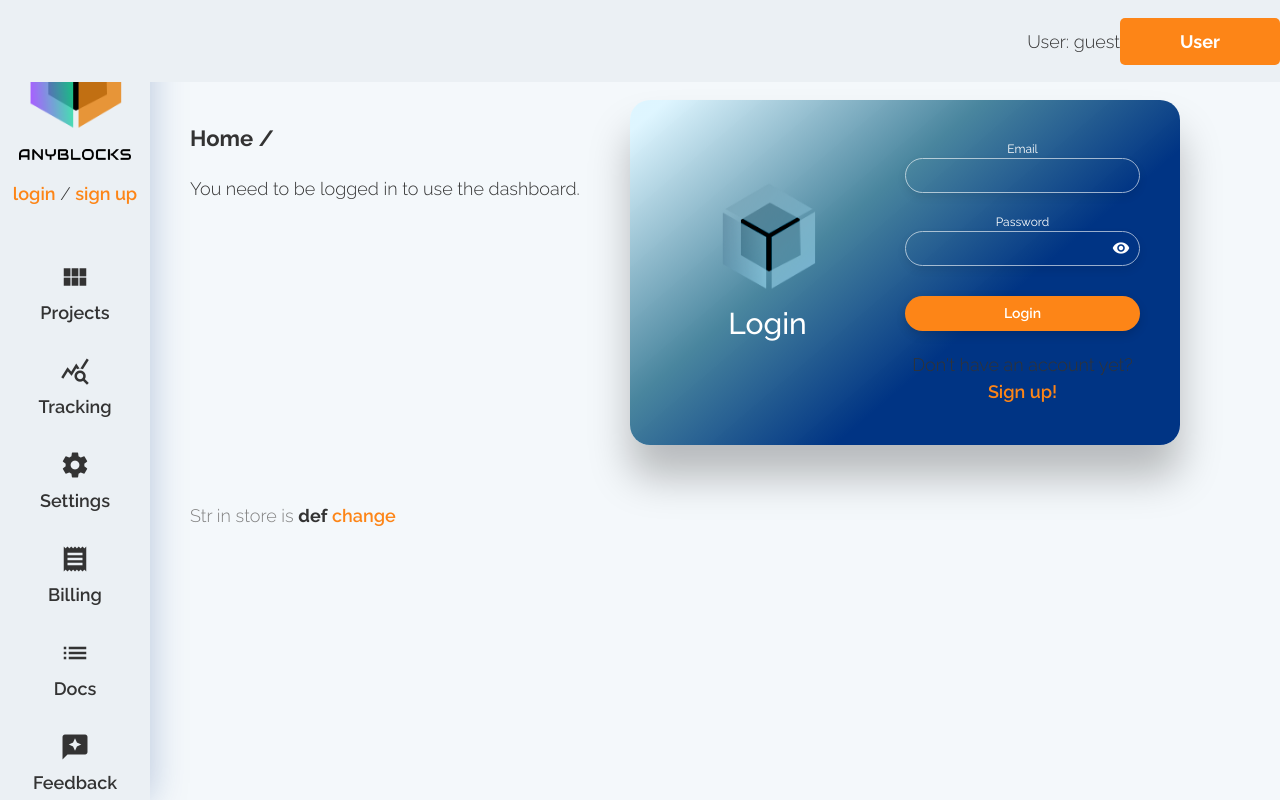
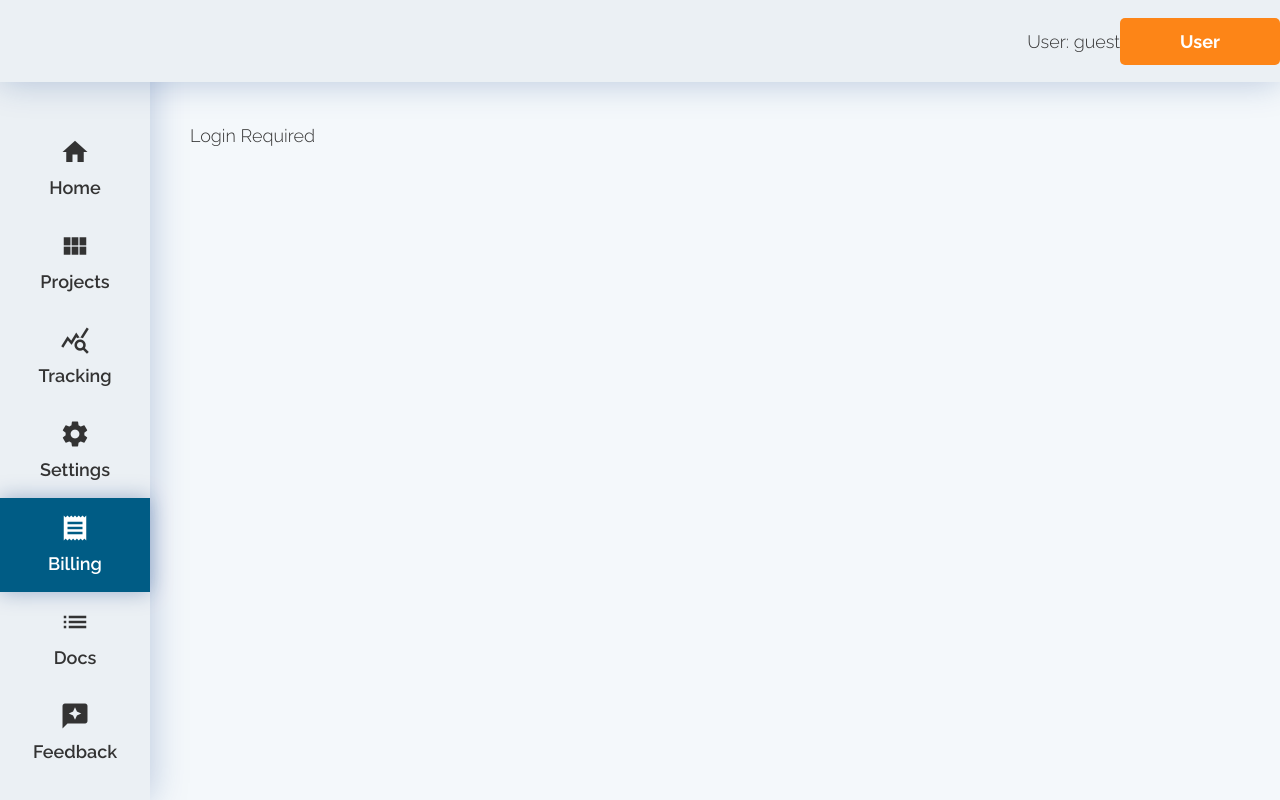
Before and after one commit to r2r23/anyblocks-dashboard-front, a Vue app: page /billing in a window 1280 px wide. Before the commit this address led to /. Built offline with nearby package versions, Linux system fonts and the light colour scheme; no server answers; a web font is replaced by a local one; what highcharts-vue would draw is missing.

Commit message:
Refactored store, registration, login/out, projects operations

```diff
--- a/src/App.vue
+++ b/src/App.vue
@@ -6,7 +6,12 @@
         <NavigationBar v-show="navVisible"/>
 
         <main :class="{'full-width': !navVisible}">
-            <router-view/>
+            <template v-if="user.id">
+                <router-view/>
+            </template>
+            <template v-if="!user.id">
+                Login Required
+            </template>
         </main>
 
 <!--        <ModalBox v-if="modalLoginNeeded" @close-clicked="modalLoginNeeded=false">-->
@@ -27,11 +32,12 @@
 
 <script>
 import {isMobile} from '@/common/helpers'
+import {mapGetters} from 'vuex'
 
 import NavigationBar from '@/components/NavigationBar'
-// import ModalBox from '@/components/ModalBox'
 import NotificationsArea from '@/components/NotificationsArea'
 import TopBar from '@/components/TopBar'
+// import ModalBox from '@/components/ModalBox'
 
 export default {
     name: 'App',
@@ -48,6 +54,9 @@ export default {
             navVisible: true,
             modalLoginNeeded: false,
         }
+    },
+    computed: {
+        ...mapGetters(['user'])
     },
     methods: {
         toggleNav() {
--- a/src/common/config.js
+++ b/src/common/config.js
@@ -1 +1,2 @@
-export const REST_ENDPOINT = 'http://192.168.1.60:701'
+export const REST_ENDPOINT = 'https://back.anyblocks.io'
+// export const REST_ENDPOINT = 'http://192.168.1.60:701'
--- a/src/components/NavigationBar.vue
+++ b/src/components/NavigationBar.vue
@@ -1,34 +1,11 @@
 <template>
     <nav>
-
-        <template v-if="!user.id">
-            <div class="logo">
         <router-link to="/">
-                    <img src="@/assets/anyblocks-logo-black-sign.png"><br>
-                    <img src="@/assets/anyblocks-logo-black-text.png">
+            <div class="link" :class="{active: $route.name === 'home'}">
+                <i class="material-icons icon">home</i>
+                <p>Home</p>
+            </div>
         </router-link>
-            </div>
-            <div class="service">
-                <router-link to="/login?redirect=projects">login</router-link>
-                /
-                <router-link to="/register">sign up</router-link>
-            </div>
-        </template>
-
-        <template v-if="user.id">
-            <div class="logo">
-                <router-link to="/"><img src="@/assets/anyblocks-logo-black.png"></router-link>
-            </div>
-            <div class="user">
-                <div class="pic"><i class="material-icons">account_circle</i></div>
-                <div class="name" v-if="user.id">
-                    {{ user.name }} {{ user.surname }}
-                </div>
-            </div>
-            <div class="service" @click="logout()"><span class="cursor-pointer">logout</span></div>
-        </template>
-
-        <div>
         <router-link to="/projects">
             <div class="link" :class="{active: $route.name.indexOf('project') > -1}">
                 <i class="material-icons icon">view_module</i>
@@ -45,7 +22,6 @@
             <div class="link" :class="{active: $route.name === 'settings'}">
                 <i class="material-icons icon">settings</i>
                 <p>Settings</p>
-<!--                    <i v-if="!user.id" class="material-icons lock">lock</i>-->
             </div>
         </router-link>
         <router-link to="/billing">
@@ -66,8 +42,6 @@
                 <p>Feedback</p>
             </div>
         </router-link>
-        </div>
-
     </nav>
 </template>
 
@@ -78,11 +52,6 @@ export default {
     name: 'NavigationBar',
     computed: {
         ...mapGetters(['user'])
-    },
-    methods: {
-        logout() {
-            this.$store.dispatch('logout')
-        }
     }
 }
 </script>
@@ -96,28 +65,15 @@ nav {
     bottom: 0;
     z-index: 1;
     width: var(--nav-width);
-    padding: calc(var(--gutter) / 2) 0;
+    padding: calc(var(--topbar-height) + var(--gutter)) 0 0 0;
     background: var(--color-nav);
     text-align: center;
-    box-shadow: 0px 0px 35px rgba(0, 53, 132, 0.26);
-}
-
-.logo {
-    text-align: center;
-    margin-bottom: calc(var(--gutter) / 2);
+    box-shadow: 0 0 35px rgba(0, 53, 132, 0.26);
 }
 
 .logo img {
     width: 75%;
     vertical-align: bottom;
-}
-
-.service {
-    margin-bottom: var(--gutter);
-}
-
-.user {
-    /*margin: 20px 0 50px 0;*/
 }
 
 .user .pic i {
--- a/src/router/index.js
+++ b/src/router/index.js
@@ -1,6 +1,6 @@
 import Vue from 'vue'
 import VueRouter from 'vue-router'
-import store from '@/store'
+// import store from '@/store'
 
 import HomeView from '@/views/HomeView'
 // import BareView from '@/views/BareView'
@@ -99,23 +99,19 @@ const router = new VueRouter({
 
 
 // need this old guard with next() because we run the old router
-router.beforeEach((to, from, next) => {
-    if (to.meta.auth && !store.getters.user.id) {
-        next({
-            path: '/',
-            query: {
-                redirect: to.name,
-                usercard: 1
-            }
-        })
-    // } else if (to.meta.guest && store.getters.user.id) {
-    //     next({
-    //         path: '/projects'
-    //     })
-    } else {
-        next()
-    }
-})
+// router.beforeEach((to, from, next) => {
+//     if (to.meta.auth && !store.getters.user.id) {
+//         next({
+//             path: '/',
+//             query: {
+//                 redirect: to.name,
+//                 usercard: 1
+//             }
+//         })
+//     } else {
+//         next()
+//     }
+// })
 
 // https://www.smashingmagazine.com/2020/10/authentication-in-vue-js/
 // router.beforeEach((to, from, next) => {
--- a/src/store/main.module.js
+++ b/src/store/main.module.js
@@ -1,6 +1,6 @@
 import Vue from 'vue'
-import router from '@/router/index.js'
-import RestService from "@/common/rest.service";
+import RestService from '@/common/rest.service'
+import router from '@/router'
 
 const state = {
     str: 'def',
@@ -24,15 +24,29 @@ const getters = {
 }
 
 const mutations = {
-    str(state, data) {
+    str(context, data) {
         state.str = data
     },
 
-    project(state, data) {
+    addProject(context, data) {
         state.projects.push(data)
     },
 
-    projects(state, data) {
+    updateProject(context, data) {
+        // state.projects.forEach( project => {
+        //     if(project.id === data.id) {
+        //         for(let n in project) {
+        //             project[n] = data[n]
+        //         }
+        //     }
+        // })
+        let project = state.projects.filter(p => p.id === data.id)[0]
+        for(let n in project) {
+            project[n] = data[n]
+        }
+    },
+
+    projects(context, data) {
         state.projects = data
     },
 
@@ -62,8 +76,14 @@ const mutations = {
 }
 
 const actions = {
-    appInit() {
-        this.dispatch('fetchProjects')
+    createProject(context, data) {
+        RestService.post('/projects', data)
+            .then( ans => {
+                if (ans) {
+                    this.commit('addProject', ans)
+                    this.commit('notification', 'Project created successfully')
+                }
+            })
     },
 
     fetchProjects() {
@@ -75,33 +95,25 @@ const actions = {
             })
     },
 
-    login(state, data) {
-        if (data.email && data.password) {
-            this.commit('user', {
-                id: 1,
-                name: 'Michael',
-                surname: 'Fox',
-                email: 'michael.alexander.fox@gmail.com'
+    updateProject(context, data) {
+        RestService.put(`/project/${data.id}`, {
+            name: data.name,
+            description: data.description
+        })
+            .then( ans => {
+                if(ans) {
+                    this.commit('updateProject', data)
+                    router.push('/projects')
+                    this.commit('notification', 'Project has been updated')
+                }
             })
-            router.push(router.currentRoute.query.redirect)
-        } else {
-            alert('both fields please')
-        }
     },
 
-    logout() {
-        this.commit('user', {
-            id: 0,
-            name: '',
-            surname: ''
-        })
-        if (router.currentRoute.path !== '/') {
-            router.push('/')
-        }
-    },
-
-    addProject(state, data) {
-        this.commit('project', data)
+    regenerateApiKey() {
+        RestService.post(`/generate_token`)
+            .then( ans => {
+                console.log(ans)
+            })
     }
 }
 
--- a/src/store/user.module.js
+++ b/src/store/user.module.js
@@ -1,85 +1,87 @@
 import RestService from '@/common/rest.service'
 import Vue from 'vue'
+import router from '@/router'
 
 const state = {
-    token: null,
-    user: {},
-    registrationSuccessful: false
+    user: {}
 }
 
 const getters = {
-    user() {``
+    user() {
         return state.user
-    },
-
-    registrationSuccessful() {
-        return state.registrationSuccessful
     }
 }
 
 const mutations = {
-    token(context, token) {
-        RestService.token(token)
-        localStorage.setItem('token', token)
-        state.token = token
+    clearToken() {
+        state.user.token = ''
+        RestService.token('')
+        localStorage.removeItem('token')
     },
 
-    user(context, user) {
-        for (let n in user) {
-            Vue.set(state.user, n, user[n])
+    user(context, data) {
+        for (let n in data) {
+            Vue.set(state.user, n, data[n])
         }
-
-        this.commit('token', user.jwt_token)
+        // doesn't have RestService and LS setters here because we don't need it everytime (eg in case of fetchByToken)
     },
 
-    registrationSuccessful(context, val) {
-        state.registrationSuccessful = val
+    clearUser() {
+        for (let n in state.user) {
+            Vue.delete(state.user, n)
+        }
     }
 }
 
 const actions = {
     appInit() {
-        if (state.token === undefined || state.token === 'undefined' || state.token === null || state.token === 'null') {
-            localStorage.removeItem('token')
-        } else {
-            RestService.token(state.token)
-            RestService.get('/user', {}, () => {
-                localStorage.removeItem('token')
-                RestService.token('')
+        // do we have token in ls?
+        let lsToken = localStorage.getItem('token')
+        // yes, have ls token
+        if(lsToken !== null && lsToken !== 'undefined' && lsToken !== undefined) {
+            RestService.token(lsToken)
+            // is it valid?
+            RestService.get('/user/self', {}, ()=>{
+                // no, token invalid
+                this.commit('clearToken')
             })
-                .then(user => {
-                    if (!user) {
-                        localStorage.removeItem('token')
-                        return
-                    }
-                    this.commit('user', user)
+                .then(ans => {
+                    // yes, token valid
+                    this.commit('user', ans)
+                    this.dispatch('fetchAllUserData')
                 })
         }
+        // no ls token
+        else {
+            this.commit('clearToken')
+        }
+    },
+
+    register(context, data) {
+        RestService.post('/registration', data)
     },
 
     login(context, data) {
         RestService.post('/user/auth', data)
-            .then(user => {
-                this.commit('user', user)
+            .then(ans => {
+                RestService.token(ans.jwt_token)
+                localStorage.setItem('token', ans.jwt_token)
+                this.commit('user', ans)
+                this.dispatch('fetchAllUserData')
             })
     },
 
-    register(context, data) {
-        RestService.post('/registration', data)
-            .then( () => {
-                console.log('then fired')
-                this.commit('registrationSuccessful', true)
-            })
+    logout() {
+        this.commit('clearUser')
+        this.commit('clearToken')
+        if (router.currentRoute.name !== 'home') {
+            router.push('/')
+        }
     },
 
-    createProject(context, data) {
-        RestService.post('/projects', data)
-            .then( ans => {
-                if (ans) {
-                    this.commit('notification', 'Project created successfully')
-                }
-            })
-    }
+    fetchAllUserData() {
+        this.dispatch('fetchProjects')
+    },
 }
 
 
--- a/src/views/ProjectView.vue
+++ b/src/views/ProjectView.vue
@@ -18,7 +18,7 @@
             <div class="pad">
                 <div class="form-unit">
                     <label>Project's API key</label>
-                    <textarea v-model="project.key" class="key mono" readonly="readonly"></textarea>
+                    <textarea v-model="project.apiKey" class="key mono" readonly="readonly"></textarea>
                 </div>
                 <div class="form-unit">
                     <button @click="regenerate()">Generate New Key</button>
@@ -39,19 +39,19 @@ export default {
                 id: '',
                 name: '',
                 description: '',
-                key: '',
+                apiKey: ''
             }
         }
     },
     computed: {
-        ...mapGetters(['projects']),
+        ...mapGetters(['projects'])
     },
     methods: {
         save(){
-
+            this.$store.dispatch('updateProject', this.project)
         },
         regenerate(){
-
+            this.$store.dispatch('regenerateApiKey')
         }
     },
     watch: {
@@ -59,10 +59,7 @@ export default {
             deep: true,
             immediate: true,
             handler(newVal) {
-                let projectInStore = newVal.filter(p => p.id === parseInt(this.$route.params.id))[0]
-                for (let n in projectInStore) {
-                    this.project[n] = projectInStore[n]
-                }
+                this.project = newVal.filter(p => p.id === this.$route.params.id)[0]
             }
         }
     }
```
Also changed, not shown: src/components/TopBar.vue (+6 -1 lines), src/views/HomeView.vue (+5 -8 lines), src/views/ProjectNewView.vue (+1 -13 lines). Lines whose indentation alone changed are shown as unchanged.
